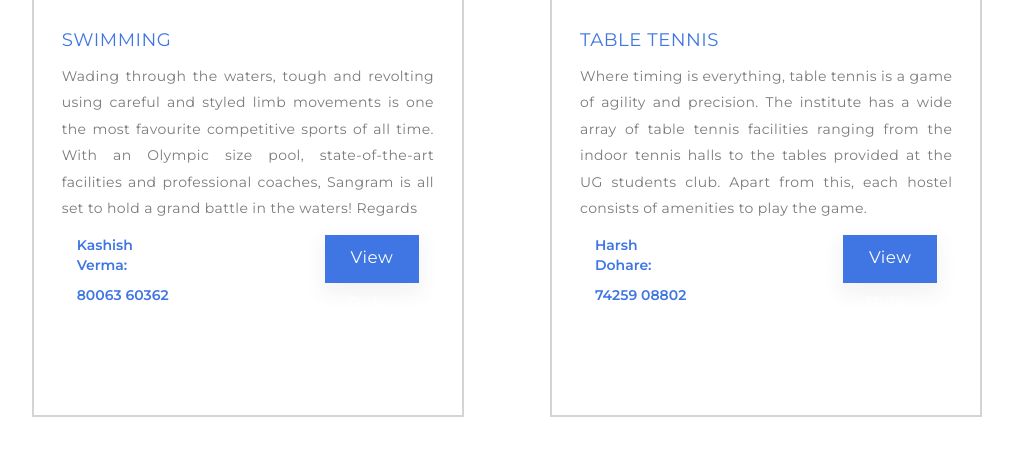
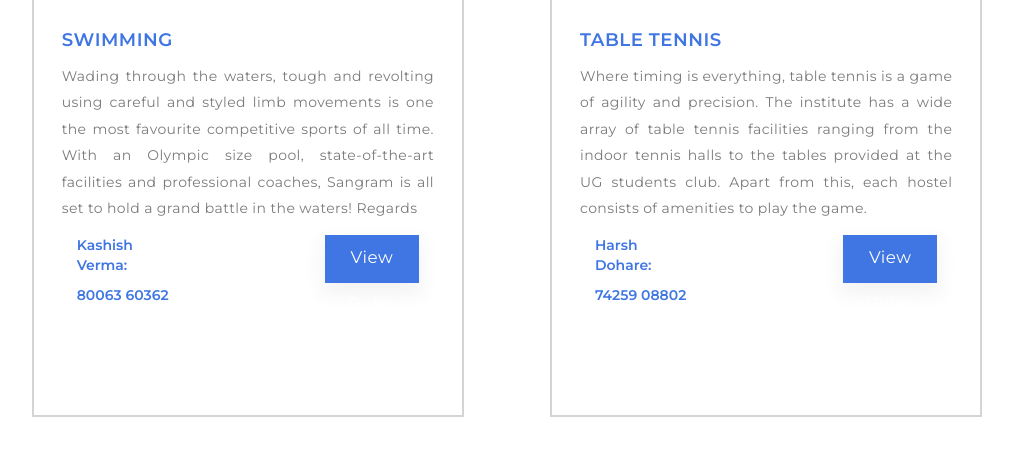
Before and after one commit to harshG97/sangram18, a PHP site: page /events.php in a window 1280 px wide. Shown: the part 4765-5222 px from the top of the page, without its empty margins (161-1174 px from the left). Run offline with PHP 8.4, Linux system fonts and the light colour scheme.

Commit message:
initial commit

```diff
--- a/css/events.css
+++ b/css/events.css
@@ -64,7 +64,7 @@
 .name_event{
    font-family: 'Montserrat', sans-serif;
     font-size: 1.3em;
-    font-weight: 400;
+    font-weight: 600;
     font-stretch: normal;
     letter-spacing: 0.5px;
     color: #3f76e3;
```
